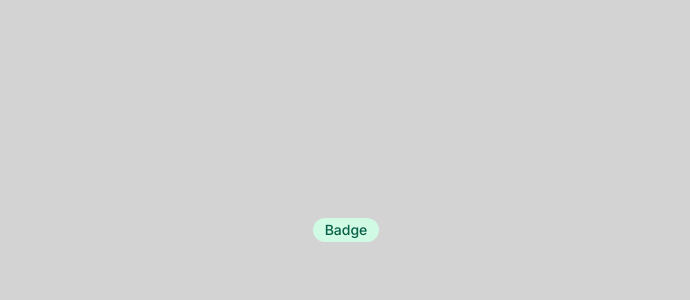
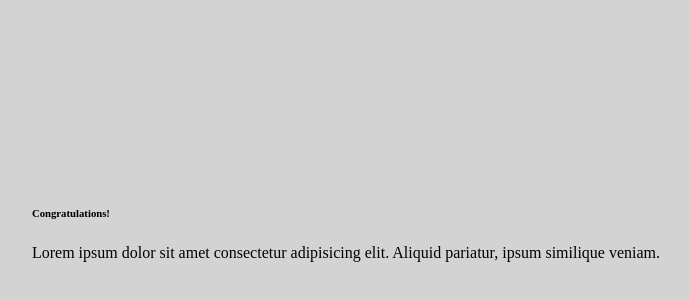
Before and after one commit to erzanthedev/component-library, a React (Create React App) app: page / in a window 1280 px wide. Shown: the part 170-470 px from the top of the page, without its empty margins (294-984 px from the left). Built offline with nearby package versions, Linux system fonts and the light colour scheme.

Commit message:
feat: added Banner component with general structure

```diff
--- a/src/App.js
+++ b/src/App.js
@@ -1,10 +1,8 @@
-import Badge from "./components/badges/Badge";
+import Banner from "./components/banners/Banner";
 function App() {
   return (
     <main>
-      <Badge color="green" shape="pill">
-        Badge
-      </Badge>
+      <Banner />
     </main>
   );
 }
--- /dev/null
+++ b/src/components/banners/Banner.js
@@ -0,0 +1,13 @@
+const Banner = () => {
+  return (
+    <div>
+      <h6 className="banner-title">Congratulations!</h6>
+      <p className="banner-text">
+        Lorem ipsum dolor sit amet consectetur adipisicing elit. Aliquid
+        pariatur, ipsum similique veniam.
+      </p>
+    </div>
+  );
+};
+
+export default Banner;
```
